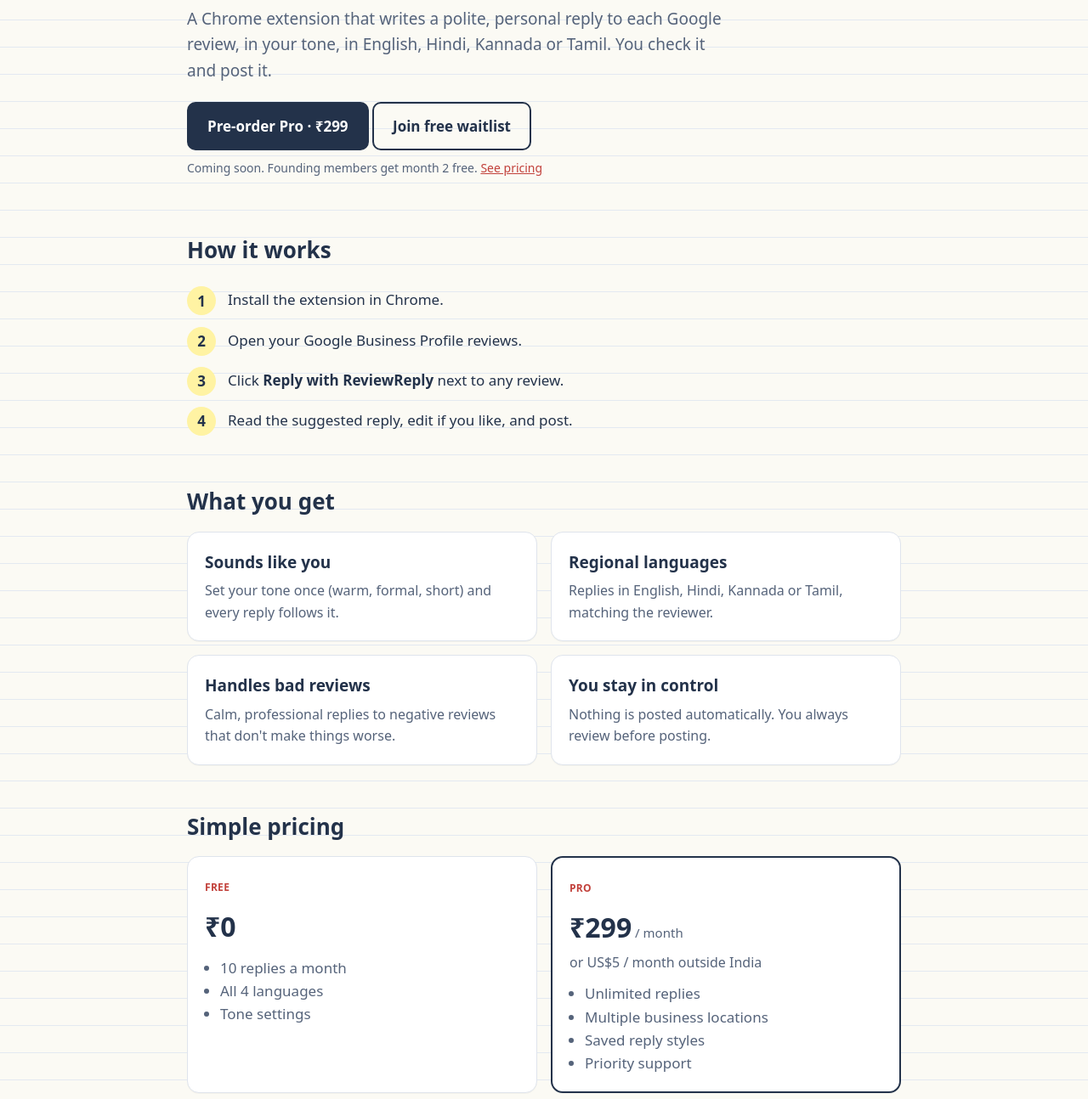
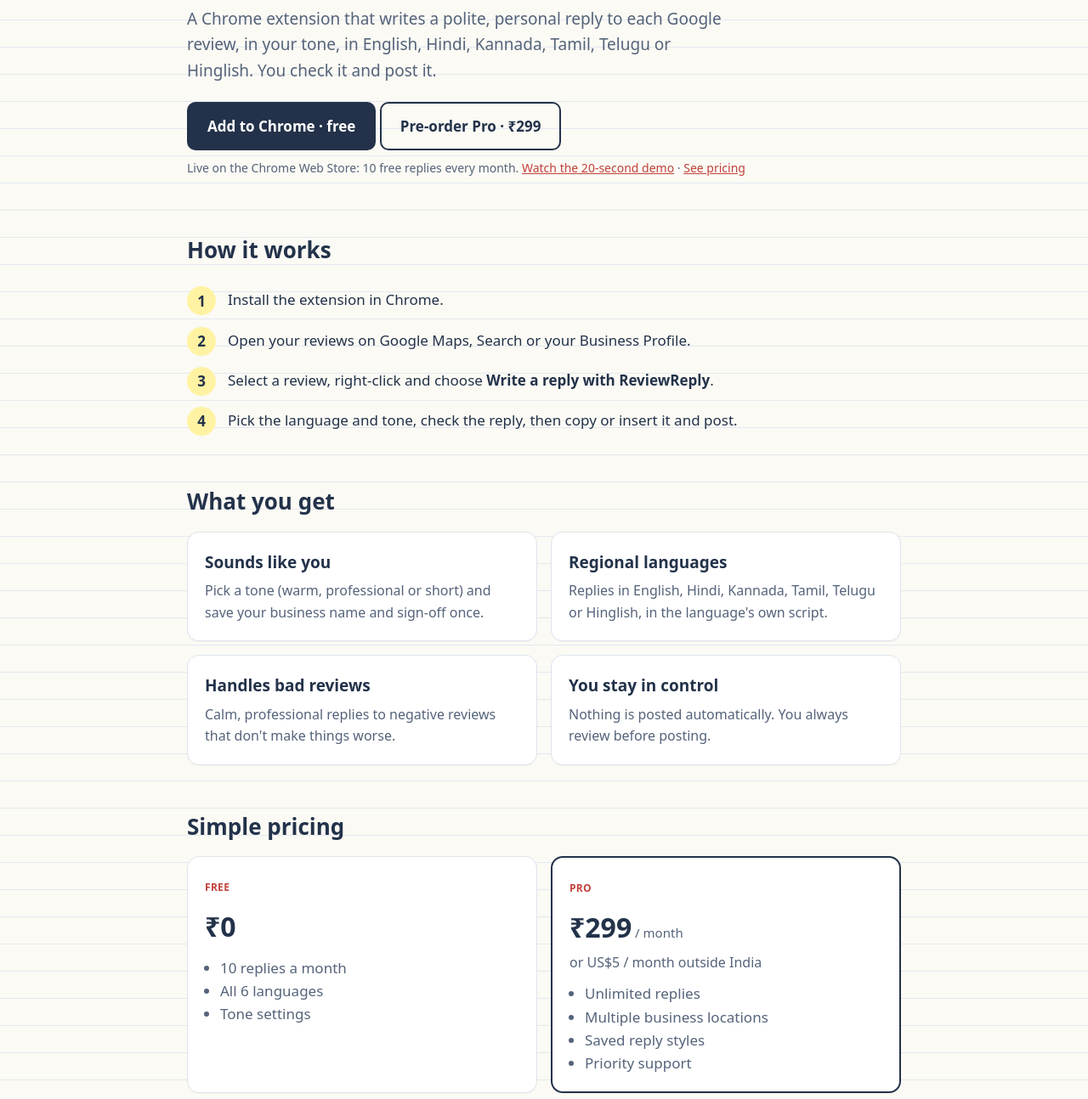
Before and after one commit to fahbuilds/fahbuilds.github.io, a plain HTML site: page reviewreply/index.html in a window 1280 px wide. Shown: the part 264-1558 px from the top of the page at 85% size. Drawn offline with Linux system fonts and the light colour scheme.

Commit message:
ReviewReply is live: Add to Chrome button, demo link, accurate steps

```diff
--- a/reviewreply/index.html
+++ b/reviewreply/index.html
@@ -4,9 +4,9 @@
 <meta charset="utf-8">
 <meta name="viewport" content="width=device-width,initial-scale=1">
 <title>ReviewReply · Chrome extension by Fah Builds</title>
-<meta name="description" content="A Chrome extension that writes a polite, personal reply to each Google review, in your tone, in English, Hindi, Kannada or Tamil. You check it and post it.">
+<meta name="description" content="A Chrome extension that writes a polite, personal reply to each Google review, in your tone, in English, Hindi, Kannada, Tamil, Telugu or Hinglish. You check it and post it.">
 <meta property="og:title" content="ReviewReply · Chrome extension by Fah Builds">
-<meta property="og:description" content="A Chrome extension that writes a polite, personal reply to each Google review, in your tone, in English, Hindi, Kannada or Tamil. You check it and post it.">
+<meta property="og:description" content="A Chrome extension that writes a polite, personal reply to each Google review, in your tone, in English, Hindi, Kannada, Tamil, Telugu or Hinglish. You check it and post it.">
 <link rel="icon" href="../assets/favicon.svg" type="image/svg+xml">
 <link rel="preconnect" href="https://fonts.googleapis.com">
 <link rel="preconnect" href="https://fonts.gstatic.com" crossorigin>
@@ -23,35 +23,35 @@
 <section class="hero">
   <p class="kicker">For local businesses on Google</p>
   <h1>Reply to every Google review <mark>in one click</mark></h1>
-  <p class="lead">A Chrome extension that writes a polite, personal reply to each Google review, in your tone, in English, Hindi, Kannada or Tamil. You check it and post it.</p>
-  <a class="btn" data-pay="reviewreply" href="#">Pre-order Pro · ₹299</a> <a class="btn ghost" data-app="reviewreply" data-name="ReviewReply" href="#">Join free waitlist</a>
-  <p class="note">Coming soon. Founding members get month 2 free. <a href="#pricing">See pricing</a></p>
+  <p class="lead">A Chrome extension that writes a polite, personal reply to each Google review, in your tone, in English, Hindi, Kannada, Tamil, Telugu or Hinglish. You check it and post it.</p>
+  <a class="btn" href="https://chromewebstore.google.com/detail/reviewreply-ai-review-rep/mcegmcambibghhpobgdochkejfoblgbk" target="_blank" rel="noopener">Add to Chrome · free</a> <a class="btn ghost" data-pay="reviewreply" href="#">Pre-order Pro · ₹299</a>
+  <p class="note">Live on the Chrome Web Store: 10 free replies every month. <a href="https://youtu.be/Ay01aKyb5eg" target="_blank" rel="noopener">Watch the 20-second demo</a> · <a href="#pricing">See pricing</a></p>
 </section>
 <section>
   <h2>How it works</h2>
-  <ol class="steps"><li>Install the extension in Chrome.</li><li>Open your Google Business Profile reviews.</li><li>Click <b>Reply with ReviewReply</b> next to any review.</li><li>Read the suggested reply, edit if you like, and post.</li></ol>
+  <ol class="steps"><li>Install the extension in Chrome.</li><li>Open your reviews on Google Maps, Search or your Business Profile.</li><li>Select a review, right-click and choose <b>Write a reply with ReviewReply</b>.</li><li>Pick the language and tone, check the reply, then copy or insert it and post.</li></ol>
 </section>
 <section>
   <h2>What you get</h2>
-  <div class="grid"><div class="card"><h3>Sounds like you</h3><p>Set your tone once (warm, formal, short) and every reply follows it.</p></div><div class="card"><h3>Regional languages</h3><p>Replies in English, Hindi, Kannada or Tamil, matching the reviewer.</p></div><div class="card"><h3>Handles bad reviews</h3><p>Calm, professional replies to negative reviews that don't make things worse.</p></div><div class="card"><h3>You stay in control</h3><p>Nothing is posted automatically. You always review before posting.</p></div></div>
+  <div class="grid"><div class="card"><h3>Sounds like you</h3><p>Pick a tone (warm, professional or short) and save your business name and sign-off once.</p></div><div class="card"><h3>Regional languages</h3><p>Replies in English, Hindi, Kannada, Tamil, Telugu or Hinglish, in the language's own script.</p></div><div class="card"><h3>Handles bad reviews</h3><p>Calm, professional replies to negative reviews that don't make things worse.</p></div><div class="card"><h3>You stay in control</h3><p>Nothing is posted automatically. You always review before posting.</p></div></div>
 </section>
 <section id="pricing">
   <h2>Simple pricing</h2>
   <div class="price">
-    <div class="card"><span class="tag">Free</span><div class="amt">₹0</div><ul><li>10 replies a month</li><li>All 4 languages</li><li>Tone settings</li></ul></div>
+    <div class="card"><span class="tag">Free</span><div class="amt">₹0</div><ul><li>10 replies a month</li><li>All 6 languages</li><li>Tone settings</li></ul></div>
     <div class="card pro"><span class="tag">Pro</span><div class="amt">₹299<small> / month</small></div><p class="note">or US$5 / month outside India</p><ul><li>Unlimited replies</li><li>Multiple business locations</li><li>Saved reply styles</li><li>Priority support</li></ul></div>
   </div>
   <p class="note"><b>Founding offer:</b> pre-order Pro now for ₹299. It covers your first month from launch, and month 2 is free. Full refund if it isn't ready by 31 January 2027, or any time before launch.</p>
 </section>
 <section>
   <h2>Questions</h2>
-  <details><summary>Why reply to reviews at all?</summary><p>Customers read replies, and Google says responding to reviews shows you value customers. Most small businesses skip it because it takes time. This makes it a one-click job.</p></details><details><summary>Does it post replies by itself?</summary><p>No. It only suggests a reply. You read it and click post.</p></details><details><summary>Do I need to share my Google password?</summary><p>No. It works inside your own logged-in Chrome. It never asks for your password.</p></details><details><summary>When will it be ready?</summary><p>It's being built now, in public. Founding members and the waitlist get it first.</p></details>
+  <details><summary>Why reply to reviews at all?</summary><p>Customers read replies, and Google says responding to reviews shows you value customers. Most small businesses skip it because it takes time. This makes it a one-click job.</p></details><details><summary>Does it post replies by itself?</summary><p>No. It only suggests a reply. You read it and click post.</p></details><details><summary>Do I need to share my Google password?</summary><p>No. It works inside your own logged-in Chrome. It never asks for your password.</p></details><details><summary>Is it ready?</summary><p>Yes. <a href="https://chromewebstore.google.com/detail/reviewreply-ai-review-rep/mcegmcambibghhpobgdochkejfoblgbk" target="_blank" rel="noopener">Install it free from the Chrome Web Store</a> and get 10 replies a month. Pro (unlimited replies) is coming next; founding pre-orders get month 2 free.</p></details>
 </section>
 <section>
   <div class="cta">
-    <h2>Want it before everyone else?</h2>
-    <p class="lead" style="margin:0 auto 16px">Pre-order Pro at the founding price and get month 2 free, or join the free waitlist to hear when it launches.</p>
-    <a class="btn" data-pay="reviewreply" href="#">Pre-order Pro · ₹299</a> <a class="btn ghost" data-app="reviewreply" data-name="ReviewReply" href="#">Join free waitlist</a>
+    <h2>Try it on your next review</h2>
+    <p class="lead" style="margin:0 auto 16px">Install free in Chrome, or pre-order Pro at the founding price and get month 2 free.</p>
+    <a class="btn" href="https://chromewebstore.google.com/detail/reviewreply-ai-review-rep/mcegmcambibghhpobgdochkejfoblgbk" target="_blank" rel="noopener">Add to Chrome · free</a> <a class="btn ghost" data-pay="reviewreply" href="#">Pre-order Pro · ₹299</a>
   </div>
 </section>
 
```
